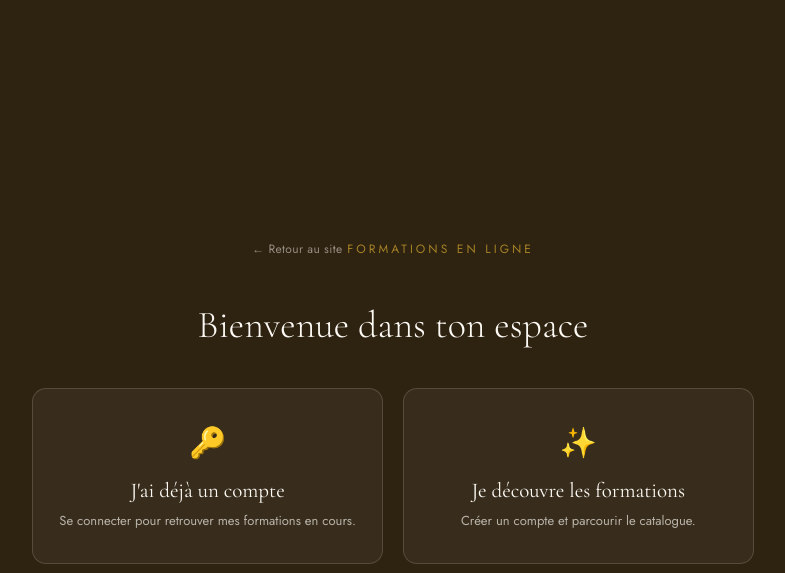
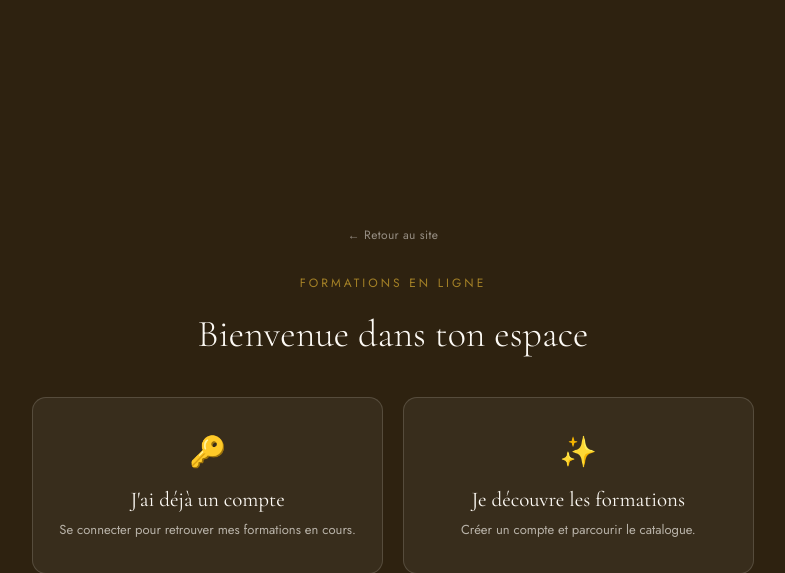
Before and after one commit to laurence-apli/lms-formation, a FastAPI app: page /portail in a window 1280 px wide. Shown: the top 573 px of the page, without its empty margins (247-1032 px from the left). Run offline with FastAPI, Linux system fonts and the light colour scheme; parts of the project's set-up code (start-up, migrations or seed data) failed here and were passed over.

Commit message:
Change retour-site display from inline to block

```diff
--- a/app/templates/eleve/portail.html
+++ b/app/templates/eleve/portail.html
@@ -23,7 +23,7 @@ h1 { font-family:var(--serif); font-weight:300; font-size:38px; margin:18px 0 40
 .carte-choix h2 { font-family:var(--serif); font-weight:400; font-size:21px; margin:0 0 8px; }
 .carte-choix p { font-size:13px; color:rgba(253,250,245,.65); line-height:1.6; margin:0; }
 @media (max-width:600px) { .choix { grid-template-columns:1fr; } }
-.retour-site { display:inline-block; margin-bottom:26px; font-size:12px; letter-spacing:.03em; color:rgba(253,250,245,.5); text-decoration:none; }
+.retour-site { display:block; margin-bottom:26px; font-size:12px; letter-spacing:.03em; color:rgba(253,250,245,.5); text-decoration:none; }
 .retour-site:hover { color:var(--or); }
 </style>
 </head>
```
